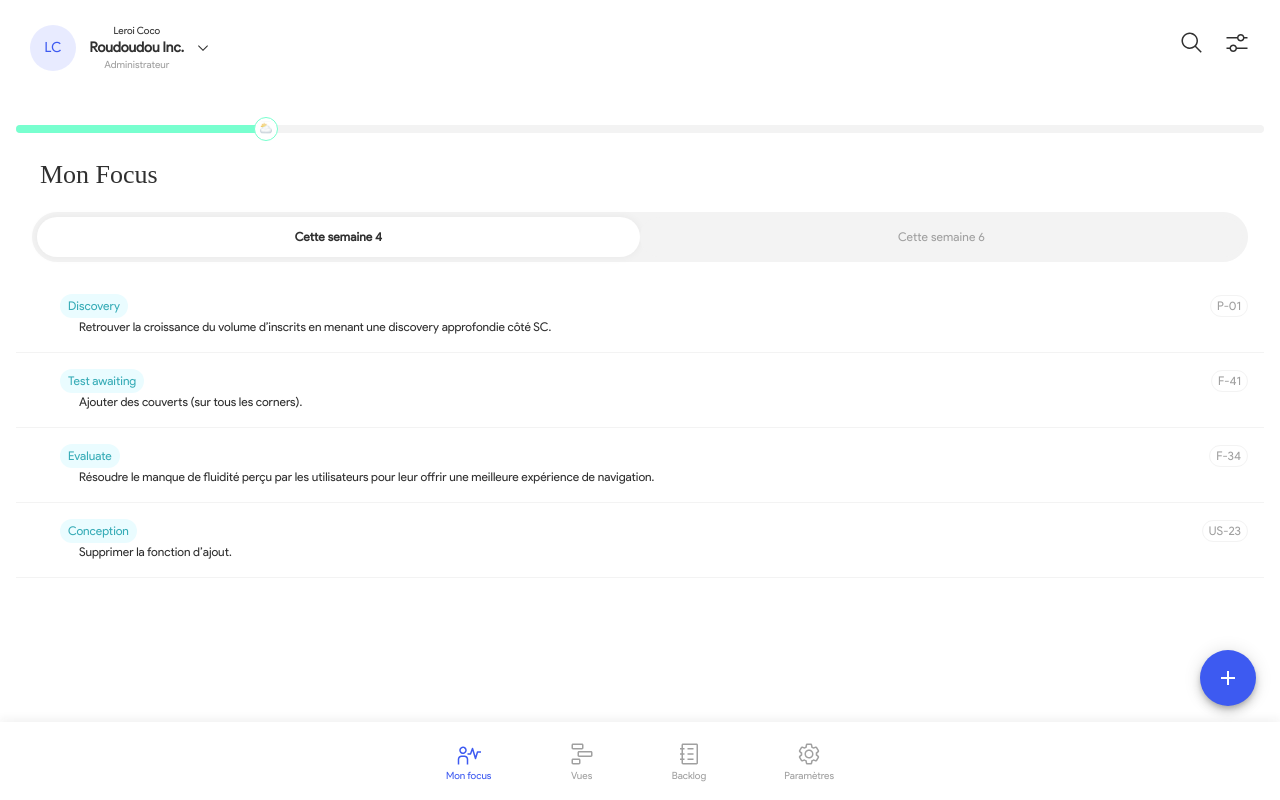
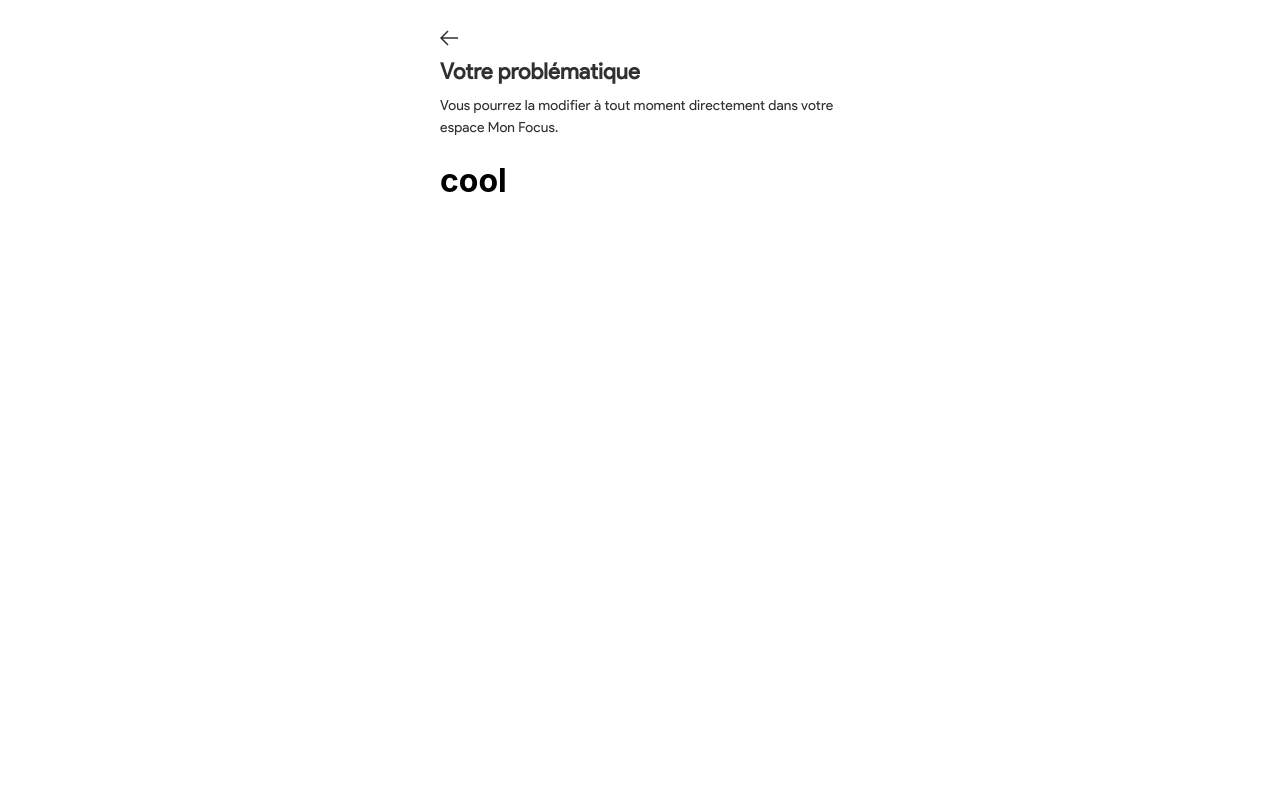
Before and after one commit to tiavina-mika/product-hero-draft, a React (Create React App) app: page / in a window 1280 px wide. Built offline with nearby package versions, Linux system fonts and the light colour scheme; a web font is replaced by a local one.

Commit message:
fix problematic

```diff
--- a/src/Routes.tsx
+++ b/src/Routes.tsx
@@ -12,6 +12,7 @@ import { IDriver } from "./types/driver.type";
 import { IOkr } from "./types/okr.type";
 
 // import EntityCreationSuccess from "./containers/myFocus/EntityCreationSuccess";
+import ProbllematicSummary from "./containers/myFocus/problematic/ProbllematicSummary";
 
 import { HOME_TABS, PATH_NAMES, SETTING_TABS } from "./utils/constants";
 
@@ -153,7 +154,12 @@ const Route = () => {
     );
   }
 
-  // return <EntityCreationSuccess />;
+  if (route === PATH_NAMES.okr.edit) {
+    return (
+      <EditOkr okr={okr} onSave={handleEditOkr} onGoToOkrs={handleGoToOkrs} />
+    );
+  }
+  return <ProbllematicSummary />;
 
   return (
     <HomeLayout
--- /dev/null
+++ b/src/containers/myFocus/problematic/ProbllematicSummary.tsx
@@ -0,0 +1,43 @@
+/** @jsxRuntime classic /
+/* @jsx jsx */
+/** @jsxImportSource @emotion/react */
+import { css } from "@emotion/css";
+import { jsx, Theme } from "@emotion/react";
+import PageLayout from "../../../components/layouts/PageLayout";
+
+const classes = {
+  layout: css({
+    marginTop: 74
+  }),
+  section: {
+    marginTop: 56
+  },
+  sectionTitle: css({
+    fontSize: 16,
+    fontWeight: 700
+  }),
+  description: (theme: Theme) => ({
+    lineHeight: 1.5,
+    color: theme.palette.grey[600]
+  })
+};
+const ProbllematicSummary = () => {
+  const handleBack = () => {
+    console.log("onBack");
+  };
+
+  return (
+    <PageLayout
+      title="Votre problématique"
+      description="Vous pourrez la modifier à tout moment directement dans votre espace Mon Focus."
+      // rootClassName={classes.layout}
+      textSpacing={1}
+      titleSpacing={1.5}
+      onBack={handleBack}
+    >
+      <h1>cool</h1>
+    </PageLayout>
+  );
+};
+
+export default ProbllematicSummary;
--- a/src/utils/constants.ts
+++ b/src/utils/constants.ts
@@ -49,6 +49,11 @@ export const PATH_NAMES = {
   general: {
     root: "root",
     myAccount: "myAccount"
+  },
+  entity: {
+    problematic: {
+      summary: "problematic-summary"
+    }
   }
 };
 
```
